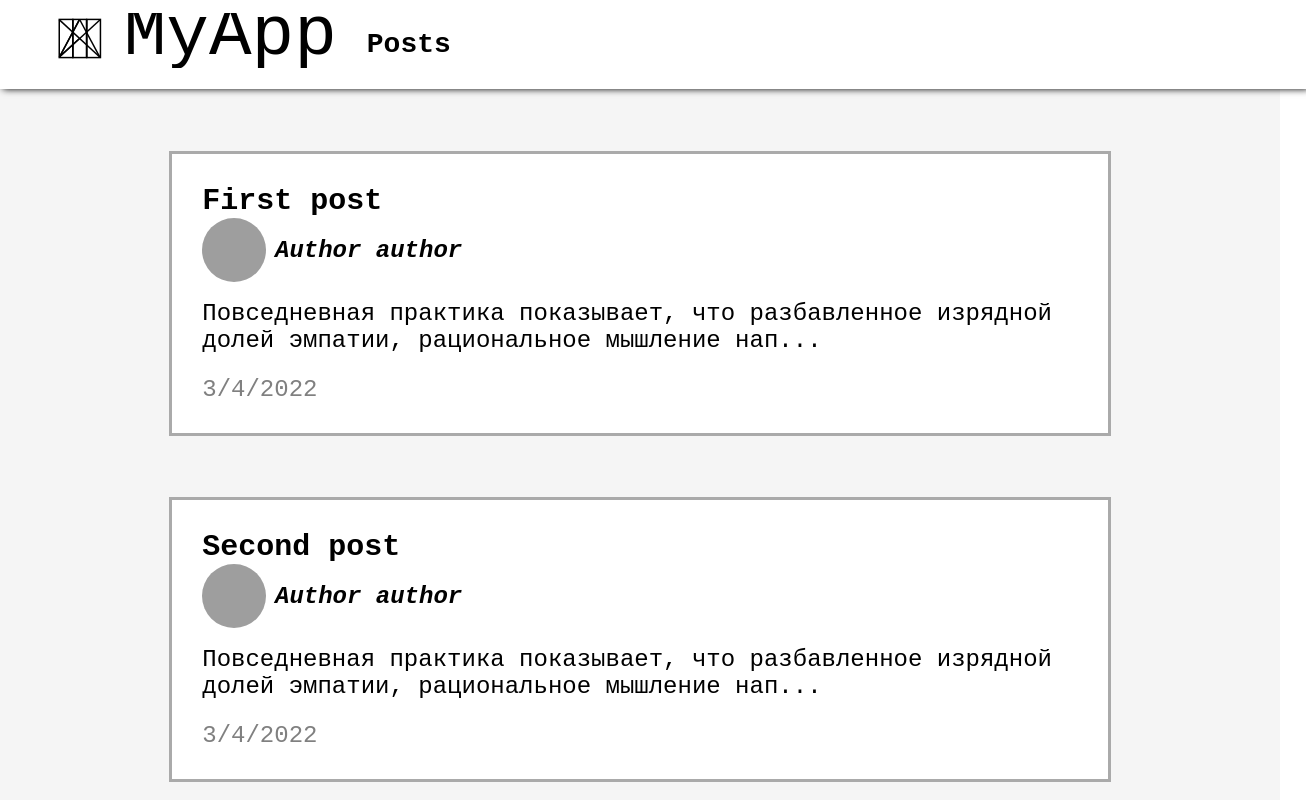
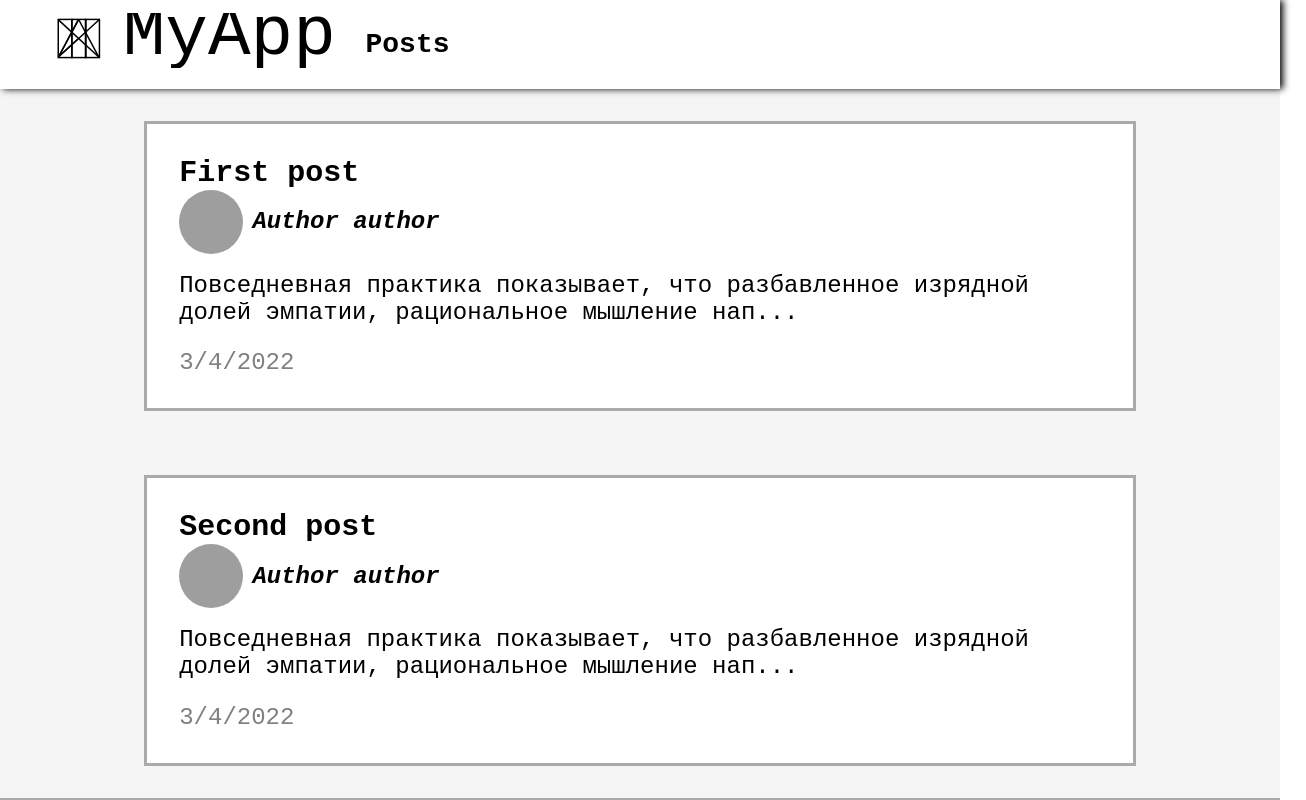
Before and after one commit to Gaya-spasatel/PKSP-project, a React (Create React App) app: page /posts/all in a window 1280 px wide. Shown: the top 800 px of the page, 1306 px wide, since content can reach past the window. Built offline with nearby package versions, Linux system fonts and the light colour scheme; grey boxes are pictures that could not be loaded.

Commit message:
Изменение ширины header

```diff
--- a/src/components/ContentPosts.css
+++ b/src/components/ContentPosts.css
@@ -1,6 +1,5 @@
 .content{
     background-color: whitesmoke;
-    padding: 2.5%;
     flex: 1 0 auto;
     display: flex;
     flex-direction: column;
--- a/src/components/Header.css
+++ b/src/components/Header.css
@@ -3,7 +3,7 @@
     position: -webkit-sticky;
     top: 0;
     box-shadow: 3px 0 7px black;
-    width: 100%;
+    width: 98%;
     margin: 0 auto;
     background-size: cover;
     background: white top center;
```
